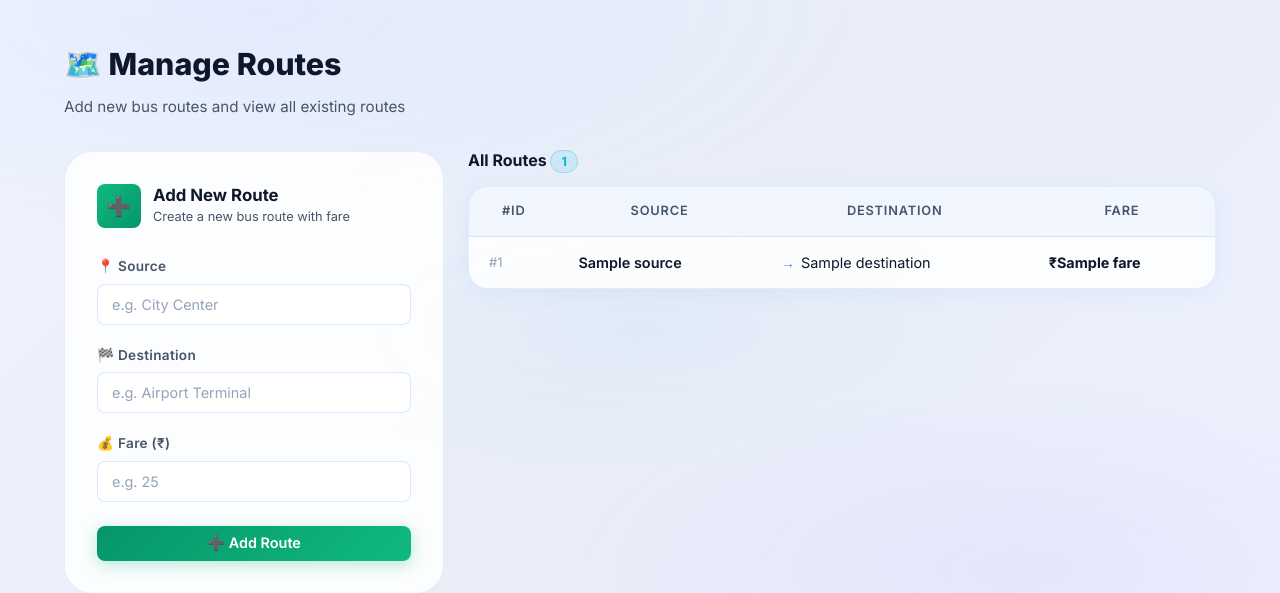
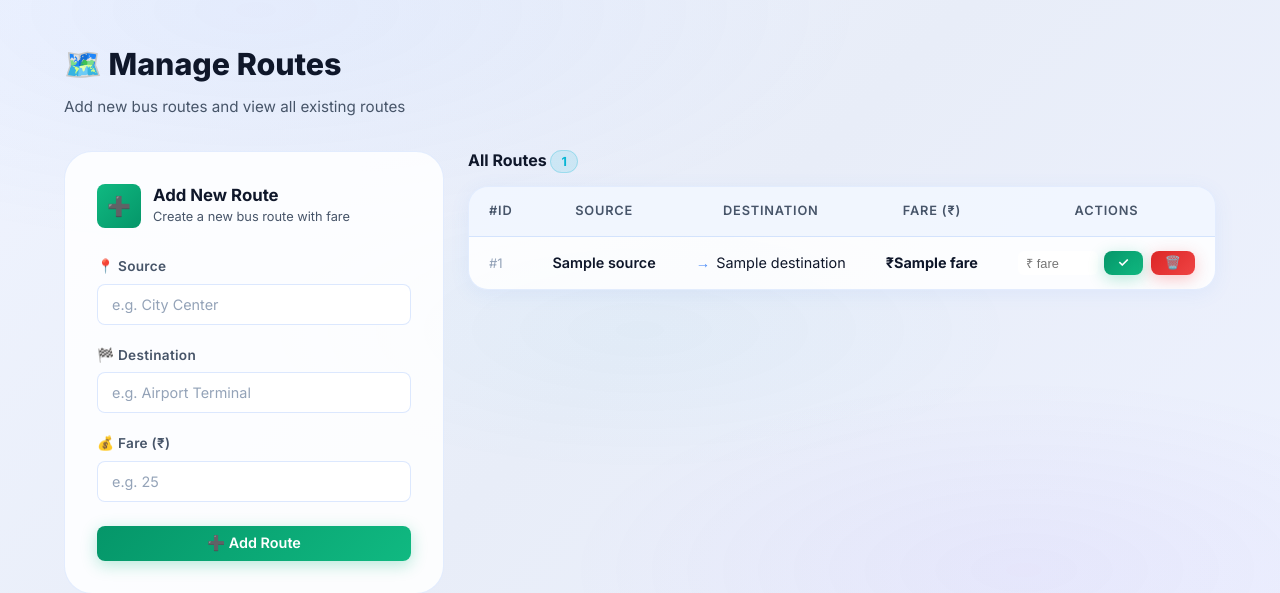
Before and after one commit to raghu1821/busspass-pro, a Python web app: template templates/manage_routes.html in a window 1280 px wide. Shown: the part 70-663 px from the top of the page. Run offline with Jinja, Linux system fonts and the light colour scheme; the template is opened without the code that fills it: most values are stand-ins (such as "Sample title", 1, 10 or a date in 2020).

Commit message:
Fix: add edit fare + delete route buttons, show 'Not set' for missing fares

```diff
--- a/templates/manage_routes.html
+++ b/templates/manage_routes.html
@@ -122,23 +122,43 @@
                 <th>#ID</th>
                 <th>Source</th>
                 <th>Destination</th>
-                <th>Fare</th>
+                <th>Fare (₹)</th>
+                <th>Actions</th>
               </tr>
             </thead>
             <tbody>
               {% for route in routes %}
               <tr>
                 <td style="color:var(--text-muted); font-size:0.82rem;">#{{ route.route_id }}</td>
-                <td>
-                  <span style="font-weight:600;">{{ route.source }}</span>
-                </td>
+                <td><span style="font-weight:600;">{{ route.source }}</span></td>
                 <td>
                   <div style="display:flex; align-items:center; gap:6px;">
                     <span style="color:var(--accent);">→</span>
                     <span>{{ route.destination }}</span>
                   </div>
                 </td>
-                <td class="fare-cell">₹{{ route.fare }}</td>
+                <td class="fare-cell">
+                  {% if route.fare %}
+                    ₹{{ route.fare }}
+                  {% else %}
+                    <span style="color:var(--danger);font-size:.8rem;">Not set</span>
+                  {% endif %}
+                </td>
+                <td>
+                  <div style="display:flex;gap:.5rem;align-items:center;flex-wrap:wrap;">
+                    <!-- Inline fare edit -->
+                    <form method="POST" action="/update_route_fare/{{ route.route_id }}" style="display:flex;gap:.35rem;">
+                      <input type="number" name="fare" placeholder="₹ fare" min="1"
+                        value="{{ route.fare or '' }}"
+                        style="width:80px;padding:4px 8px;border-radius:6px;border:1px solid var(--border);background:var(--bg-card);color:var(--text-primary);font-size:.8rem;"/>
+                      <button type="submit" class="btn btn-success btn-sm">✓</button>
+                    </form>
+                    <!-- Delete route -->
+                    <a href="/delete_route/{{ route.route_id }}"
+                       class="btn btn-danger btn-sm"
+                       onclick="return confirm('Delete this route?')">🗑️</a>
+                  </div>
+                </td>
               </tr>
               {% endfor %}
             </tbody>
```
Also changed, not shown: app.py (+19 -0 lines).
